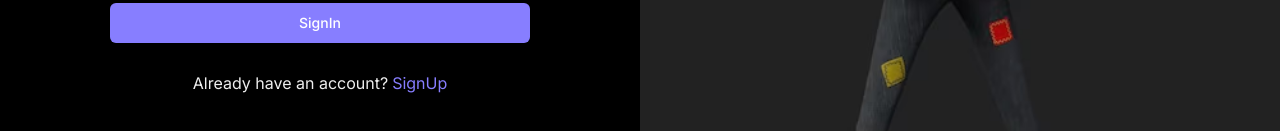
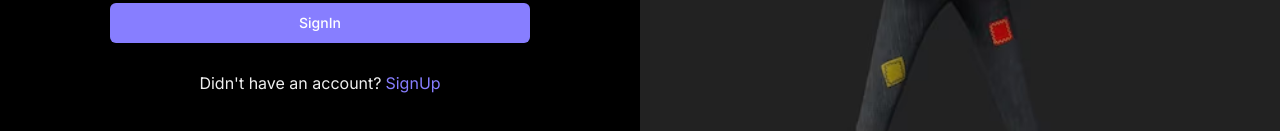
Before and after one commit to saagarbhujel/Social, a React (Vite) app: page /sign-in in a window 1280 px wide. Shown: the part 533-664 px from the top of the page. Built offline with nearby package versions, Linux system fonts and the light colour scheme; no server answers.

Commit message:
some thing changed

```diff
--- a/src/_auth/forms/SignInForms.tsx
+++ b/src/_auth/forms/SignInForms.tsx
@@ -76,8 +76,6 @@ const SignInForms = () => {
             onSubmit={form.handleSubmit(handleSignin)}
             className="flex flex-col gap-5 w-full mt-4"
           >
-
-
             <FormField
               control={form.control}
               name="email"
@@ -112,7 +110,7 @@ const SignInForms = () => {
               ) : "SignIn"
             }</Button>
             <p className=" text-small-regular text-light-2 text-center mt-2">
-              Already have an account?
+              Didn&apos;t have an account?
               <Link to='/sign-up' className="text-primary-500 text-small-semibold ml-1">SignUp</Link>
             </p>
           </form>
```
